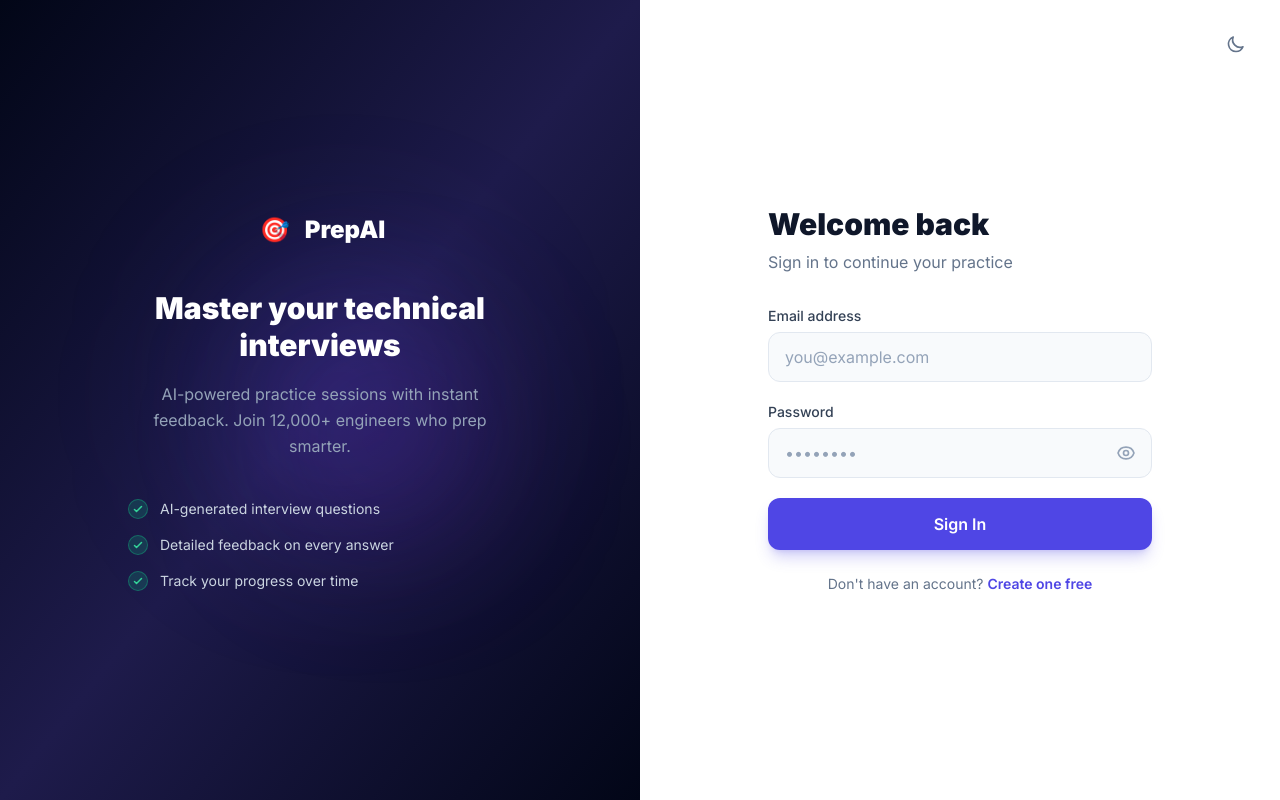
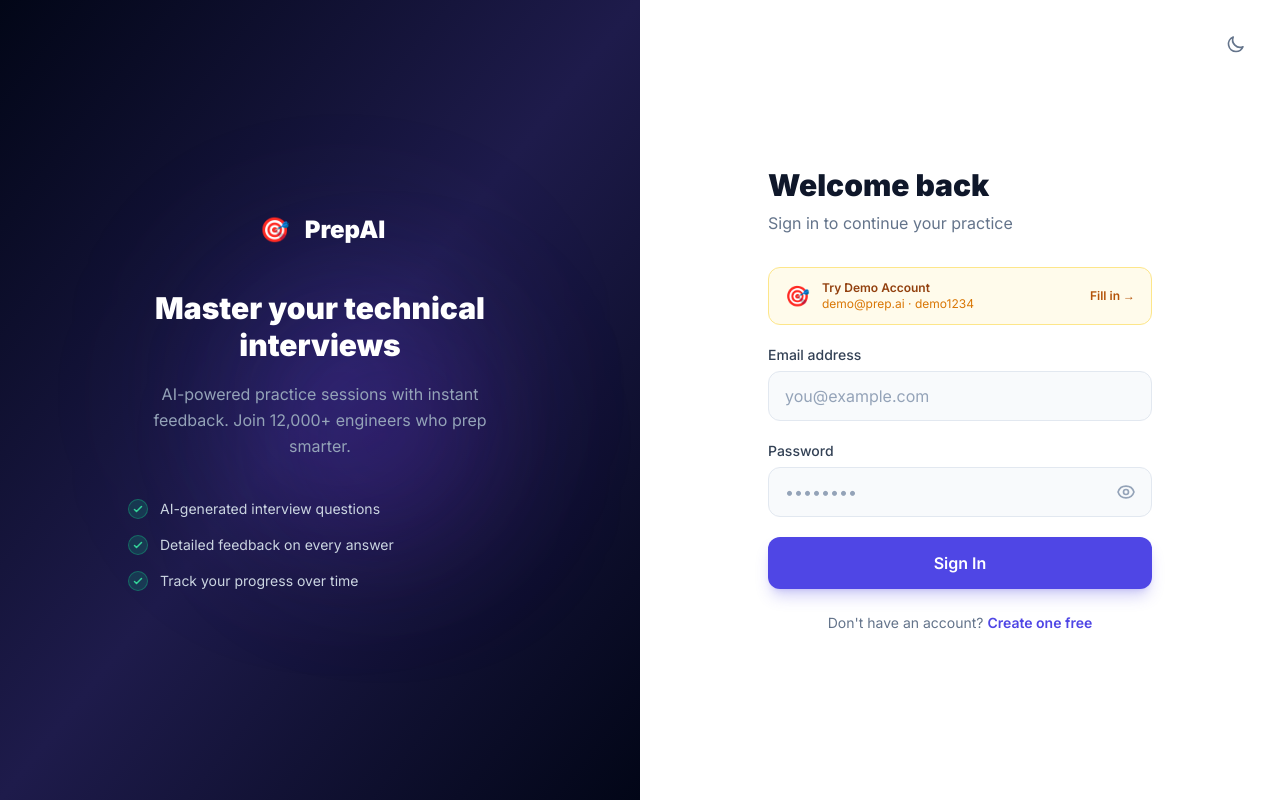
Before and after one commit to nsdotdev/prepai, a React (Vite) app in the folder frontend/: page /login in a window 1280 px wide. Built offline with nearby package versions, Linux system fonts and the light colour scheme; no server answers.

Commit message:
feat: add demo credentials banner to login page

```diff
--- a/frontend/src/pages/Login.jsx
+++ b/frontend/src/pages/Login.jsx
@@ -100,6 +100,22 @@ export default function Login() {
             <p className="text-slate-500 dark:text-slate-400">Sign in to continue your practice</p>
           </div>
 
+          {/* Demo credentials banner */}
+          <button
+            type="button"
+            onClick={() => setForm({ email: 'demo@prep.ai', password: 'demo1234' })}
+            className="w-full mb-5 flex items-center gap-3 px-4 py-3 rounded-xl bg-amber-50 dark:bg-amber-900/20 border border-amber-200 dark:border-amber-800 hover:bg-amber-100 dark:hover:bg-amber-900/30 transition-colors group text-left"
+          >
+            <span className="text-xl flex-shrink-0">🎯</span>
+            <div className="flex-1 min-w-0">
+              <p className="text-xs font-semibold text-amber-800 dark:text-amber-400">Try Demo Account</p>
+              <p className="text-xs text-amber-600 dark:text-amber-500 truncate">demo@prep.ai · demo1234</p>
+            </div>
+            <span className="text-xs font-semibold text-amber-700 dark:text-amber-400 flex-shrink-0 group-hover:underline">
+              Fill in →
+            </span>
+          </button>
+
           <form onSubmit={handleSubmit} className="space-y-5">
             <div>
               <label className="label">Email address</label>
```
